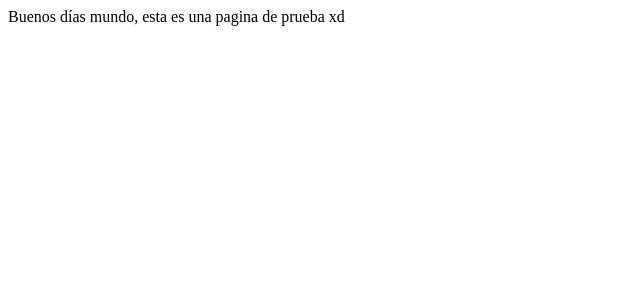
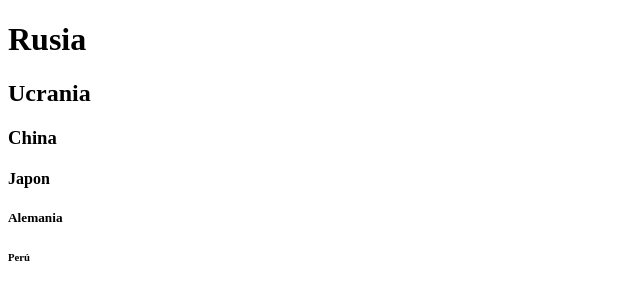
Before and after one commit to GianCarlozz/paginaweb, a plain HTML site: page index.html in a window 1280 px wide. Shown: the whole page, without its empty margins (0-640 px from the left). Drawn offline with Linux system fonts and the light colour scheme.

Commit message:
Version1

```diff
--- a/index.html
+++ b/index.html
@@ -1,5 +1,5 @@
 <!DOCTYPE html>
-<html lang="en">
+<html lang="es">  <!--holas-->
 <head>
     <meta charset="UTF-8">
     <meta http-equiv="X-UA-Compatible" content="IE=edge">
@@ -7,6 +7,11 @@
     <title>Bienvenido</title>
 </head>
 <body>
-    Buenos días mundo, esta es una pagina de prueba xd
+    <h1>Rusia</h1>
+    <h2>Ucrania</h2>
+    <h3>China</h3>
+    <h4>Japon</h4>
+    <h5>Alemania</h5>
+    <h6>Perú</h6>
 </body>
 </html>
```
